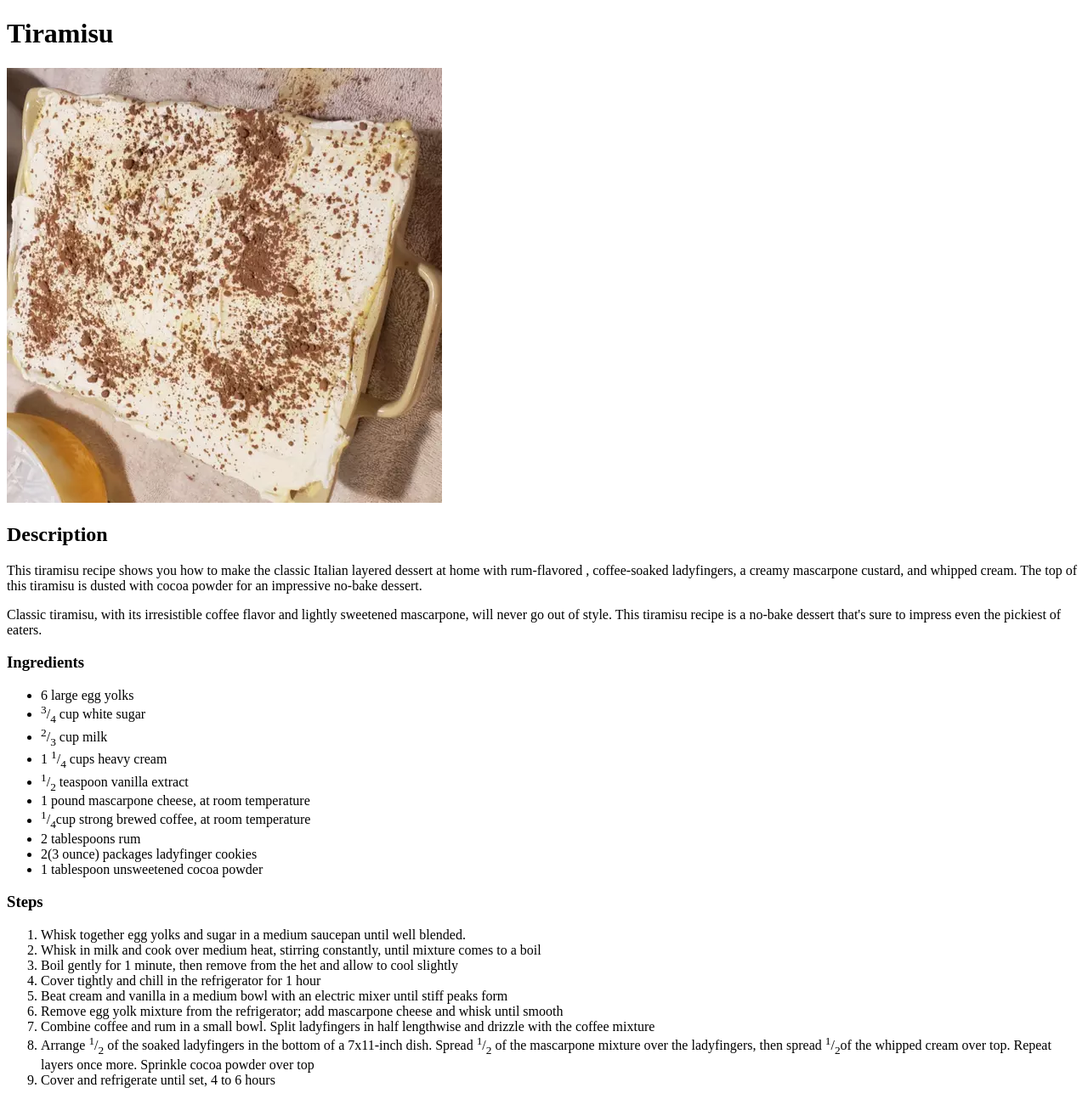
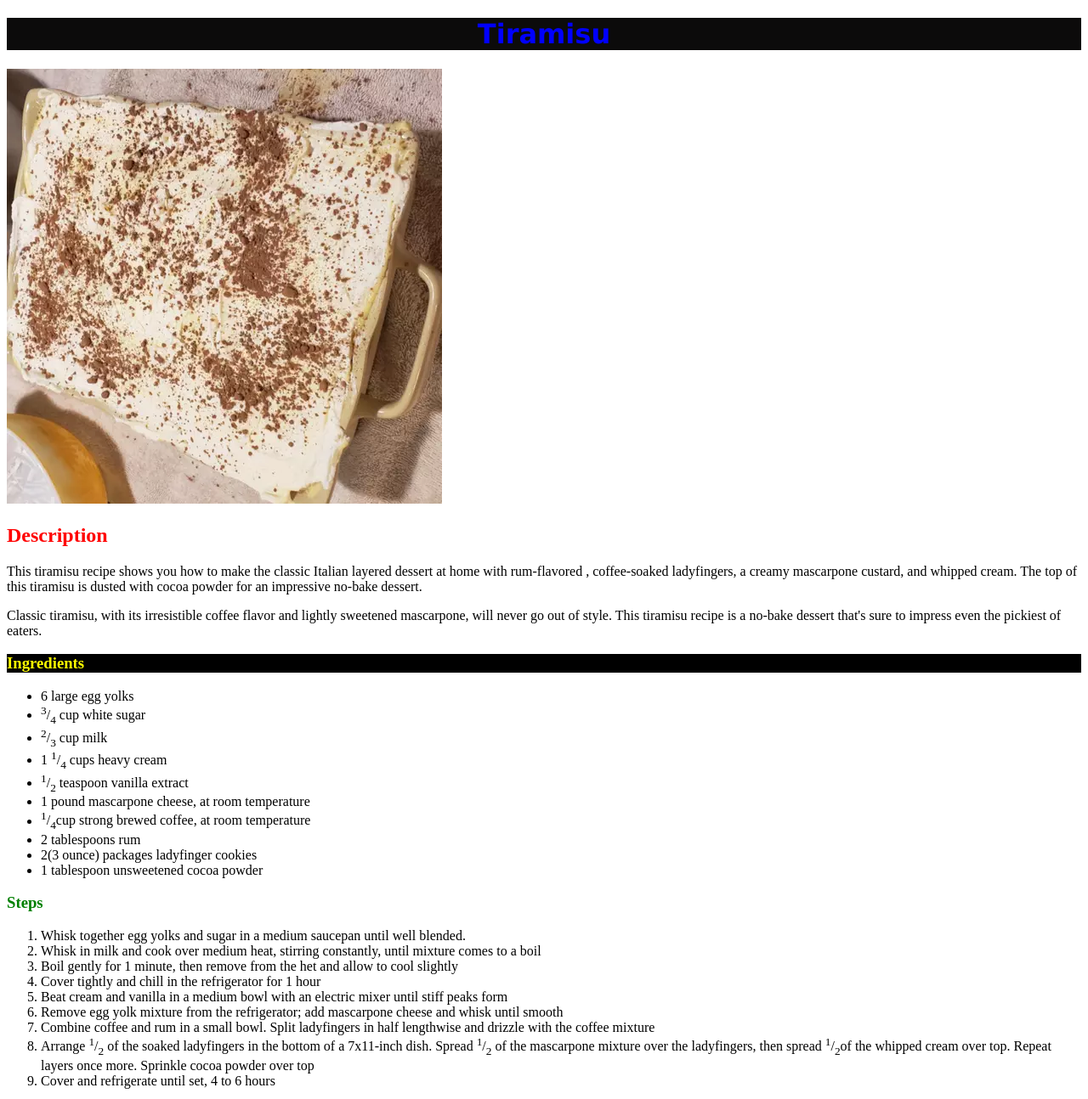
Before and after one commit to AvramescuMihaiGavril/odin-recipes, a plain HTML site: page recipes/tiramisu.html in a window 1280 px wide. Shown: the top 1294 px of the page at 85% size. Drawn offline with Linux system fonts and the light colour scheme.

Commit message:
Add style

```diff
--- a/recipes/tiramisu.html
+++ b/recipes/tiramisu.html
@@ -3,18 +3,19 @@
     <head>
         <meta charset="utf-8">
         <title>Tiramisu</title>
+        <link rel="stylesheet" href="../style.css">
     </head>
 
     <body>
         <h1>Tiramisu</h1>
         <img src="tiramisu.jpg" alt="A delicious tiramisu">
-        <h2>Description</h2>
+        <h2 class="description">Description</h2>
             <p>This tiramisu recipe shows you how to make the classic Italian layered dessert at home with rum-flavored
             , coffee-soaked ladyfingers, a creamy mascarpone custard, and whipped cream. The top of this tiramisu is dusted
              with cocoa powder for an impressive no-bake dessert.</p>
             <p>Classic tiramisu, with its irresistible coffee flavor and lightly sweetened mascarpone, will never go out of style.
              This tiramisu recipe is a no-bake dessert that's sure to impress even the pickiest of eaters.</p>
-        <h3>Ingredients</h3>
+        <h3 class="ingredients">Ingredients</h3>
         <ul>
             <li>6 large egg yolks</li>
             <li><sup>3</sup>/<sub>4</sub> cup white sugar</li>
@@ -27,7 +28,7 @@
             <li>2(3 ounce) packages ladyfinger cookies</li>
             <li>1 tablespoon unsweetened cocoa powder</li>
         </ul>
-        <h3>Steps</h3>
+        <h3 class="steps">Steps</h3>
         <ol>
             <li>Whisk together egg yolks and sugar in a medium saucepan until well blended.</li>
             <li>Whisk in milk and cook over medium heat, stirring constantly, until mixture comes to a boil</li>
--- /dev/null
+++ b/style.css
@@ -0,0 +1,20 @@
+h1{
+background-color: rgb(12, 11, 11);
+color:blue;
+font-family: Verdana, Geneva, Tahoma, sans-serif;
+text-align: center;
+}
+ .link{
+    color: blue;
+    background-color:pink ;
+ }
+ .description{
+    color: red;
+ }
+ .ingredients{
+    color:yellow;
+    background-color: black;
+ }
+ .steps{
+    color: green
+ }
```
Also changed, not shown: index.html (+5 -4 lines), recipes/best_mud_pie.html (+1 -0 lines), recipes/homemade_banana_pudding.html (+1 -0 lines).
